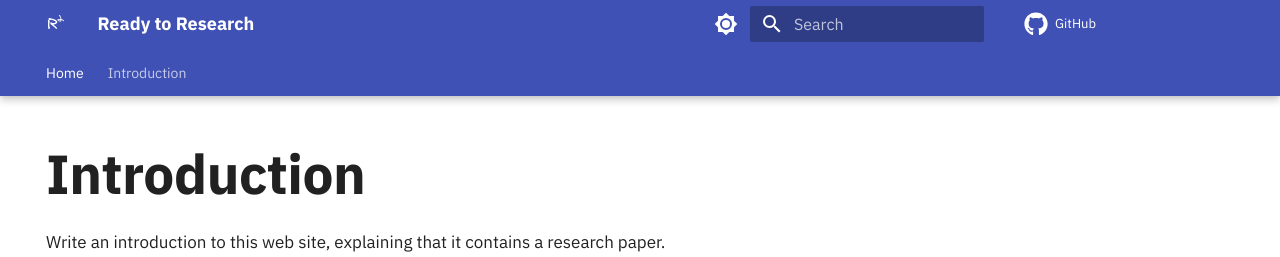
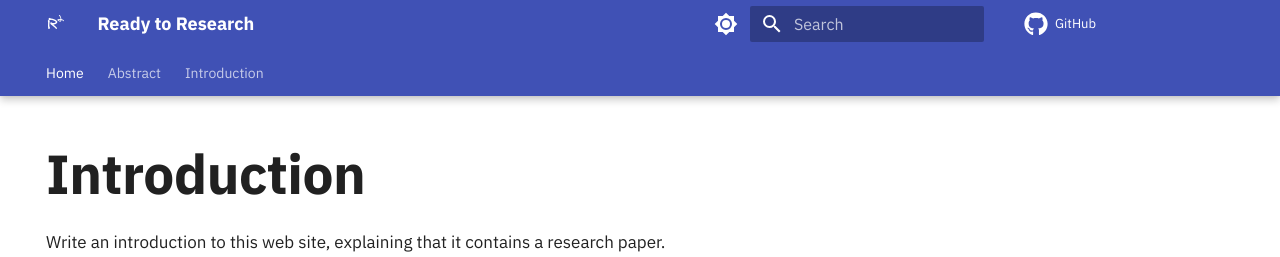
Before and after one commit to kaushal1014/research-paper-template-Athlete-Injuries, an MkDocs documentation site: the page built from docs/index.md, in a window 1280 px wide. Shown: the top 257 px of the page. Built offline with MkDocs 1.6.1 and Material for MkDocs 9.7.7, drawn with Linux system fonts in a browser that asks for light colours; comment, search, counter and statistics services are not loaded.

Commit message:
chore: Add the abstract link to the mkdocs.yml file.

```diff
--- a/mkdocs.yml
+++ b/mkdocs.yml
@@ -163,4 +163,5 @@ extra_javascript:
 # Page tree that defines the navigation structure
 nav:
   - Home: index.md
+  - Abstract: abstract/index.md
   - Introduction: introduction/index.md
```
